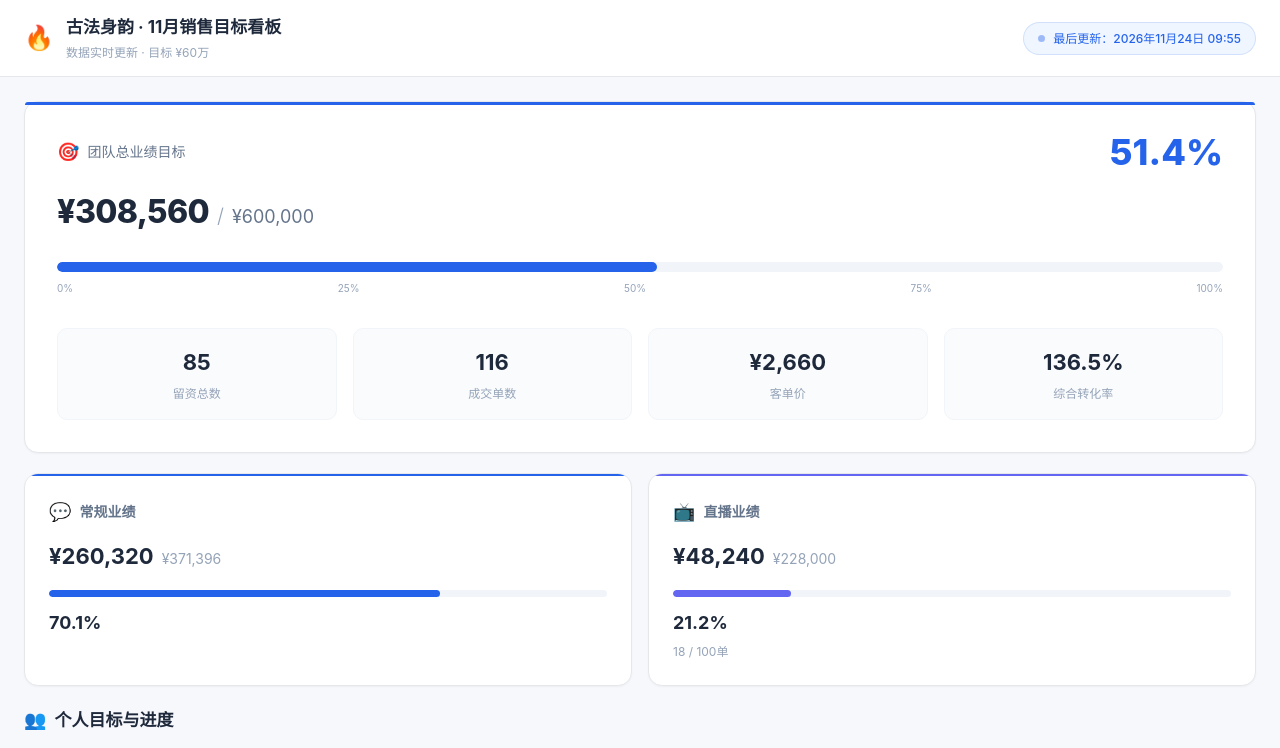
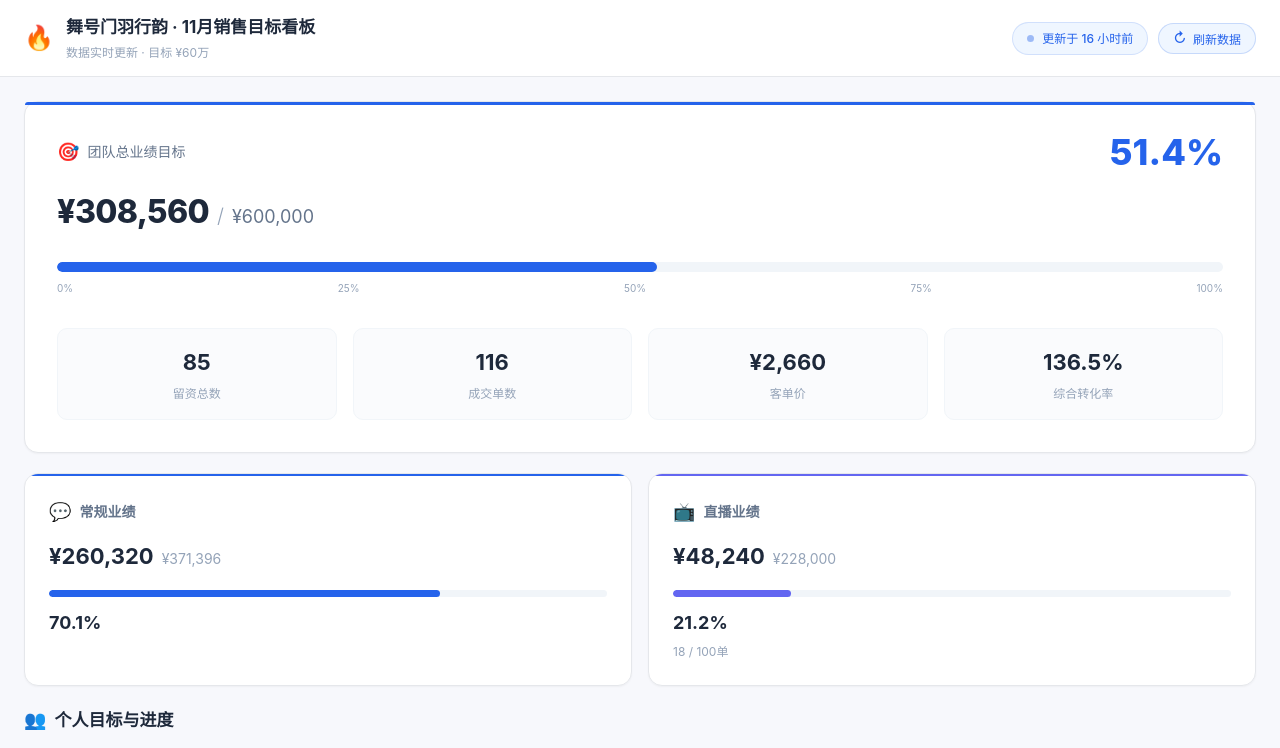
Before and after one commit to ab230917/gufashengyun-dashboard, a plain HTML site: page index.html in a window 1280 px wide. Shown: the top 748 px of the page. Drawn offline with Linux system fonts and the light colour scheme.

Commit message:
品牌更名为舞号门羽行韵；修复data.js缓存问题；新增手动/自动刷新与相对更新时间

```diff
--- a/index.html
+++ b/index.html
@@ -6,7 +6,7 @@
   <meta http-equiv="Cache-Control" content="no-cache, no-store, must-revalidate">
   <meta http-equiv="Pragma" content="no-cache">
   <meta http-equiv="Expires" content="0">
-  <title>古法身韵 · 销售目标看板</title>
+  <title>舞号门羽行韵 · 销售目标看板</title>
   <link rel="stylesheet" href="style.css">
 </head>
 <body>
@@ -16,7 +16,7 @@
       <div class="brand">
         <div class="brand-icon">🔥</div>
         <div>
-          <h1 class="brand-title" id="brandTitle">古法身韵 · 销售目标看板</h1>
+          <h1 class="brand-title" id="brandTitle">舞号门羽行韵 · 销售目标看板</h1>
           <p class="brand-sub" id="brandSub">数据实时更新 · 目标 ¥60万</p>
         </div>
       </div>
@@ -25,6 +25,9 @@
           <span class="pulse-dot"></span>
           <span id="lastUpdate">数据加载中...</span>
         </span>
+        <button class="refresh-btn" id="refreshBtn" type="button">
+          <span class="refresh-icon">&#8635;</span>刷新数据
+        </button>
       </div>
     </div>
   </header>
@@ -165,12 +168,11 @@
   <!-- 页脚 -->
   <footer class="footer">
     <div class="footer-inner">
-      <p>古法身韵 · 吾来舞往子公司</p>
-      <p>数据源：飞书多维表格 ｜ 每日20:00自动更新</p>
+      <p>舞号门羽行韵 · 吾来舞往子公司</p>
+      <p>数据源：飞书多维表格 ｜ 每 10 分钟自动刷新</p>
     </div>
   </footer>
 
-  <script src="data.js?v=20260817"></script>
-  <script src="script.js?v=20260817"></script>
+  <script src="script.js"></script>
 </body>
 </html>
--- a/script.js
+++ b/script.js
@@ -1,10 +1,18 @@
 /**
- * 古法身韵 · 7月销售目标看板
+ * 舞号门羽行韵 · 销售目标看板
  * 前端逻辑
+ *
+ * 数据加载说明：
+ * - 线上（http/https）：通过 fetch + no-store 动态加载 data.js，绕过 GitHub Pages 缓存
+ * - 本地（file:// 双击打开）：fetch 不可用，自动降级为传统 <script> 标签加载
+ * - 每 10 分钟自动静默刷新一次；右上角可手动刷新
  */
 
 (function() {
   'use strict';
+
+  var AUTO_REFRESH_MINUTES = 10;
+  var _autoTimer = null;
 
   // ============ 工具函数 ============
   function formatCurrency(amount) {
@@ -26,6 +34,62 @@
     return month + '月' + day + '日';
   }
 
+  // ============ 数据加载（防缓存） ============
+  function fetchData() {
+    var url = 'data.js?ts=' + Date.now();
+    return fetch(url, { cache: 'no-store' })
+      .then(function(res) {
+        if (!res.ok) throw new Error('HTTP ' + res.status);
+        return res.text();
+      })
+      .then(function(text) {
+        var data = new Function(text + '\n;return typeof DASHBOARD_DATA !== "undefined" ? DASHBOARD_DATA : null;')();
+        if (!data) throw new Error('DASHBOARD_DATA 为空');
+        return data;
+      });
+  }
+
+  // file:// 环境降级：传统 script 标签
+  function loadDataViaScriptTag() {
+    return new Promise(function(resolve, reject) {
+      var s = document.createElement('script');
+      s.src = 'data.js';
+      s.onload = function() {
+        if (typeof window.DASHBOARD_DATA !== 'undefined' && window.DASHBOARD_DATA) {
+          resolve(window.DASHBOARD_DATA);
+        } else {
+          reject(new Error('DASHBOARD_DATA 未定义'));
+        }
+      };
+      s.onerror = function() { reject(new Error('data.js 加载失败')); };
+      document.body.appendChild(s);
+    });
+  }
+
+  function loadData() {
+    if (location.protocol === 'file:') {
+      return loadDataViaScriptTag();
+    }
+    return fetchData().catch(function() {
+      return loadDataViaScriptTag();
+    });
+  }
+
+  // 相对时间：刚刚 / n分钟前 / n小时前 / 具体日期时间
+  function relativeTime(dateStr) {
+    var t = new Date(dateStr);
+    if (isNaN(t.getTime())) return '';
+    var diff = Date.now() - t.getTime();
+    var min = Math.floor(diff / 60000);
+    if (min < 1) return '刚刚';
+    if (min < 60) return min + ' 分钟前';
+    var hours = Math.floor(min / 60);
+    if (hours < 24) return hours + ' 小时前';
+    return (t.getMonth() + 1) + '月' + t.getDate() + '日 ' +
+      String(t.getHours()).padStart(2, '0') + ':' +
+      String(t.getMinutes()).padStart(2, '0');
+  }
+
   // ============ 数据渲染 ============
   function renderDashboard(data) {
     if (!data) return;
@@ -34,19 +98,22 @@
     var _mm = data.month ? parseInt(String(data.month).split('-')[1], 10) : (new Date().getMonth() + 1);
     if (!_mm || isNaN(_mm)) _mm = new Date().getMonth() + 1;
     var _bt = document.getElementById('brandTitle');
-    if (_bt) _bt.textContent = '古法身韵 · ' + _mm + '月销售目标看板';
-    document.title = '古法身韵 · ' + _mm + '月销售目标看板';
+    if (_bt) _bt.textContent = '舞号门羽行韵 · ' + _mm + '月销售目标看板';
+    document.title = '舞号门羽行韵 · ' + _mm + '月销售目标看板';
     var _bs = document.getElementById('brandSub');
     if (_bs) _bs.textContent = '数据实时更新 · 目标 ¥60万';
 
-    // 更新时间
+    // 更新时间：相对时间 + 悬停看完整时间
     const updateTime = new Date(data.lastUpdated);
-    const timeStr = updateTime.getFullYear() + '年' +
-      (updateTime.getMonth() + 1) + '月' +
-      updateTime.getDate() + '日 ' +
-      String(updateTime.getHours()).padStart(2, '0') + ':' +
-      String(updateTime.getMinutes()).padStart(2, '0');
-    document.getElementById('lastUpdate').textContent = '最后更新：' + timeStr;
+    var _badge = document.getElementById('lastUpdate');
+    if (_badge) {
+      _badge.textContent = '更新于 ' + relativeTime(data.lastUpdated);
+      if (!isNaN(updateTime.getTime())) {
+        _badge.title = '数据时间：' + updateTime.getFullYear() + '年' + (updateTime.getMonth() + 1) + '月' +
+          updateTime.getDate() + '日 ' + String(updateTime.getHours()).padStart(2, '0') + ':' +
+          String(updateTime.getMinutes()).padStart(2, '0');
+      }
+    }
 
     // Hero区域
     const targets = data.targets;
@@ -296,14 +363,57 @@
     });
   }
 
+  // ============ 刷新机制 ============
+  function boot(data) {
+    if (!data) {
+      fail();
+      return;
+    }
+    window.DASHBOARD_DATA = data;
+    renderDashboard(data);
+  }
+
+  function fail() {
+    var el = document.getElementById('lastUpdate');
+    if (el) el.textContent = '数据加载失败，请点击右上角刷新';
+  }
+
+  function refresh(silent) {
+    var btn = document.getElementById('refreshBtn');
+    if (btn) {
+      btn.disabled = true;
+      btn.classList.add('loading');
+    }
+    return loadData().then(function(data) {
+      boot(data);
+      return true;
+    }).catch(function() {
+      if (!silent) fail();
+      return false;
+    }).then(function() {
+      if (btn) {
+        btn.disabled = false;
+        btn.classList.remove('loading');
+      }
+    });
+  }
+
+  function startAutoRefresh() {
+    if (_autoTimer) clearInterval(_autoTimer);
+    _autoTimer = setInterval(function() {
+      refresh(true);
+    }, AUTO_REFRESH_MINUTES * 60 * 1000);
+  }
+
   // ============ 初始化 ============
   function init() {
-    if (typeof DASHBOARD_DATA !== 'undefined') {
-      renderDashboard(DASHBOARD_DATA);
-    } else {
-      console.error('DASHBOARD_DATA 未加载');
-      document.getElementById('lastUpdate').textContent = '数据加载失败';
+    var btn = document.getElementById('refreshBtn');
+    if (btn) {
+      btn.addEventListener('click', function() { refresh(false); });
     }
+    refresh(true).then(function() {
+      startAutoRefresh();
+    });
   }
 
   // DOM Ready
--- a/style.css
+++ b/style.css
@@ -119,6 +119,13 @@ body {
   font-weight: 500;
 }
 
+.header-meta {
+  display: flex;
+  align-items: center;
+  gap: 0.625rem;
+  flex-wrap: wrap;
+}
+
 .pulse-dot {
   width: 7px;
   height: 7px;
@@ -130,6 +137,48 @@ body {
 @keyframes pulse {
   0%, 100% { opacity: 1; }
   50% { opacity: 0.4; }
+}
+
+/* 刷新按钮 */
+.refresh-btn {
+  display: flex;
+  align-items: center;
+  gap: 0.4rem;
+  background: var(--primary-bg);
+  border: 1px solid rgba(37, 99, 235, 0.2);
+  color: var(--primary);
+  border-radius: var(--radius-full);
+  padding: 0.375rem 0.875rem;
+  font-size: 0.75rem;
+  font-family: inherit;
+  font-weight: 500;
+  cursor: pointer;
+  transition: all 0.2s ease;
+}
+
+.refresh-btn:hover {
+  background: var(--primary);
+  color: #ffffff;
+}
+
+.refresh-btn:disabled {
+  opacity: 0.6;
+  cursor: default;
+}
+
+.refresh-icon {
+  display: inline-block;
+  font-size: 0.875rem;
+  line-height: 1;
+}
+
+.refresh-btn.loading .refresh-icon {
+  animation: spin 0.9s linear infinite;
+}
+
+@keyframes spin {
+  from { transform: rotate(0deg); }
+  to { transform: rotate(360deg); }
 }
 
 /* ========================================
```
Also changed, not shown: 1 other file.
